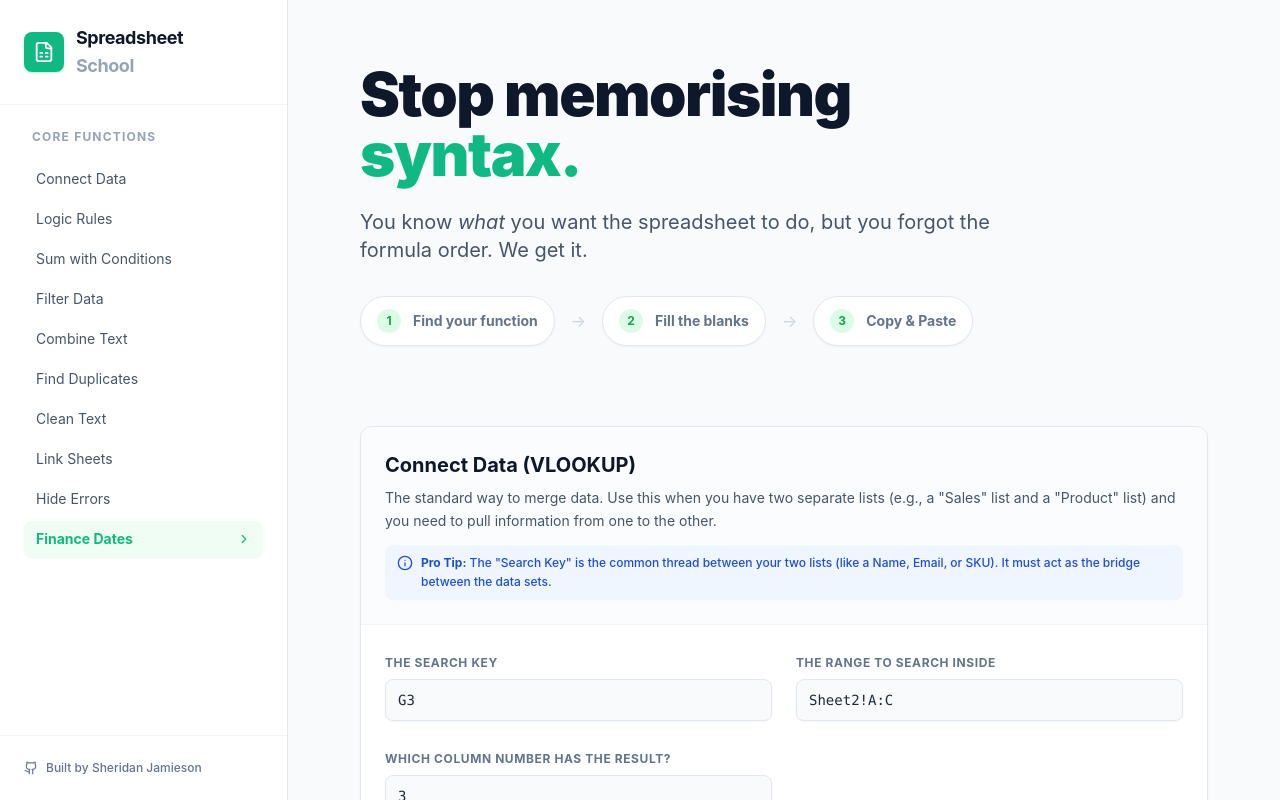
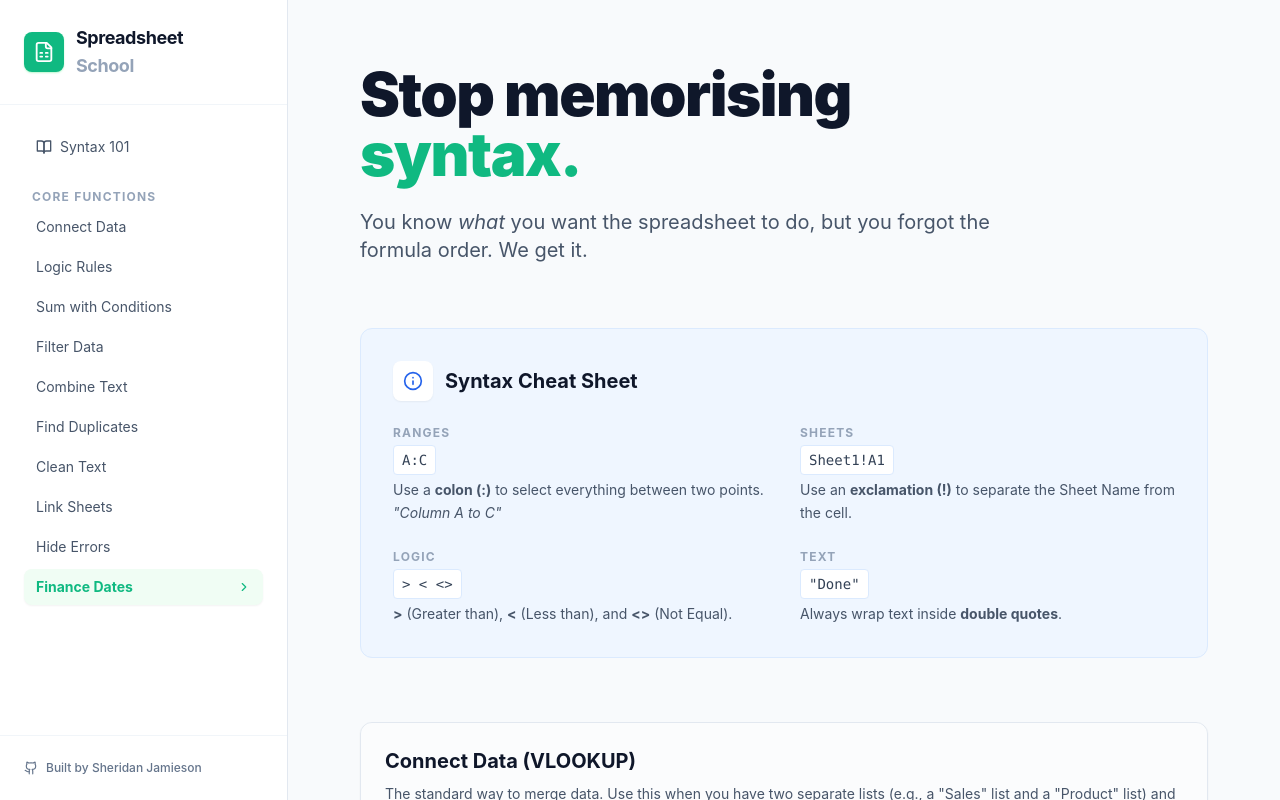
Before and after one commit to sheridan-runs/spreadsheet-school, a React (Vite) app in the folder spreadsheet-school/: page / in a window 1280 px wide. Shown: the top 800 px of the page. Built offline with nearby package versions, Linux system fonts and the light colour scheme.

Commit message:
Update App.tsx

```diff
--- a/spreadsheet-school/src/App.tsx
+++ b/spreadsheet-school/src/App.tsx
@@ -1,4 +1,4 @@
-import { FileSpreadsheet, Menu, X, Github, ChevronRight, ArrowUpRight } from 'lucide-react';
+import { FileSpreadsheet, Menu, X, Github, ChevronRight, ArrowUpRight, Info, BookOpen } from 'lucide-react';
 import { useState, useEffect } from 'react';
 import { FormulaBuilder } from './components/FormulaBuilder';
 
@@ -8,7 +8,7 @@ function App() {
 
   // --- SMART HELPERS ---
 
-  // 1. Handle Quotes for Text (e.g. Apple -> "Apple")
+  // 1. Handle Quotes for Text
   const smartQuote = (val: string) => {
     if (!val) return '""';
     const clean = val.trim();
@@ -18,8 +18,7 @@ function App() {
     return `"${clean}"`;
   };
 
-  // 2. Handle Quotes for Sheet Ranges (Smartest Version)
-  // Accepts: "Sheet1!A:C", "Sheet1 A:C", "Sales Data A:C"
+  // 2. Handle Quotes for Sheet Ranges
   const smartRange = (val: string) => {
     if (!val) return '';
     const clean = val.trim();
@@ -29,34 +28,29 @@ function App() {
       const parts = clean.split('!');
       const sheet = parts[0];
       const range = parts.slice(1).join('!');
-
-      // If already quoted, return as is
       if (sheet.trim().startsWith("'") && sheet.trim().endsWith("'")) return clean;
-
-      // Otherwise add quotes
       return `'${sheet}'!${range}`;
     }
 
     // CASE 2: User forgot "!" and used spaces (e.g. Sales Data A:C)
-    // We assume the *last* part is the Range (A:C) and everything before is the Sheet.
     if (clean.includes(' ')) {
        const parts = clean.split(' ');
-       const range = parts.pop(); // The last chunk (e.g. A:C)
-       const sheet = parts.join(' '); // The rest (e.g. Sales Data)
+       const range = parts.pop();
+       const sheet = parts.join(' ');
        return `'${sheet}'!${range}`;
     }
 
-    // CASE 3: Just a simple range (e.g. A:C)
+    // CASE 3: Just a simple range
     return clean;
   };
 
-  // --- DATA: The Top 10 Spreadsheet Functions ---
+  // --- DATA ---
   const formulas = [
     {
       id: 'vlookup',
       title: 'Connect Data (VLOOKUP)',
       description: 'The standard way to merge data. Use this when you have two separate lists (e.g., a "Sales" list and a "Product" list) and you need to pull information from one to the other.',
-      tip: 'The "Search Key" is the common thread between your two lists (like a Name, Email, or SKU). It must act as the bridge between the data sets.',
+      tip: 'Remember to check the Syntax 101 above if your sheet references aren\'t working!',
       inputs: [
         {
           id: 'searchKey',
@@ -77,7 +71,6 @@ function App() {
           placeholder: 'e.g. 2 (If data is in Col B)'
         },
       ],
-      // Apply smartRange here
       generator: (v: any) => `=VLOOKUP(${v.searchKey}, ${smartRange(v.range)}, ${v.index}, FALSE)`
     },
     {
@@ -132,7 +125,6 @@ function App() {
           placeholder: 'Widgets'
         },
       ],
-      // Applied smartRange to ranges just in case they reference other sheets
       generator: (v: any) => `=SUMIFS(${smartRange(v.sumRange)}, ${smartRange(v.criteriaRange)}, ${smartQuote(v.criterion)})`
     },
     {
@@ -160,7 +152,6 @@ function App() {
           placeholder: 'Completed'
         },
       ],
-      // Applied smartRange here too
       generator: (v: any) => `=FILTER(${smartRange(v.range)}, ${smartRange(v.checkCol)} = ${smartQuote(v.value)})`
     },
     {
@@ -233,7 +224,6 @@ function App() {
           placeholder: 'Sheet1!A:C'
         },
       ],
-      // IMPORTRANGE requires quotes around the string, so smartQuote handles the whole block
       generator: (v: any) => `=IMPORTRANGE(${smartQuote(v.url)}, ${smartQuote(v.range)})`
     },
     {
@@ -284,6 +274,13 @@ function App() {
   useEffect(() => {
     const handleScroll = () => {
       const scrollPosition = window.scrollY + 100;
+      // Add 'syntax' to the scroll spy
+      const syntaxEl = document.getElementById('syntax-101');
+      if (syntaxEl && syntaxEl.offsetTop <= scrollPosition && (syntaxEl.offsetTop + syntaxEl.offsetHeight) > scrollPosition) {
+         setActiveSection('syntax-101');
+         return;
+      }
+
       for (const formula of formulas) {
         const element = document.getElementById(formula.id);
         if (element && element.offsetTop <= scrollPosition && (element.offsetTop + element.offsetHeight) > scrollPosition) {
@@ -298,7 +295,7 @@ function App() {
   return (
     <div className="min-h-screen bg-slate-50 font-sans text-slate-900 flex">
 
-      {/* SIDEBAR NAVIGATION (Desktop) */}
+      {/* SIDEBAR NAVIGATION */}
       <aside className="hidden md:flex w-72 flex-col fixed inset-y-0 border-r border-slate-200 bg-white z-10">
         <div className="p-6 border-b border-slate-100 flex items-center gap-3">
           <div className="w-10 h-10 bg-sheet-green rounded-lg flex items-center justify-center text-white shadow-sm shadow-green-200">
@@ -310,6 +307,19 @@ function App() {
           </div>
         </div>
         <nav className="flex-1 overflow-y-auto p-6 space-y-1">
+          {/* New Syntax Link */}
+          <a
+            href="#syntax-101"
+            className={`group flex items-center justify-between px-3 py-2 text-sm rounded-lg transition-all duration-200 mb-6 ${
+              activeSection === 'syntax-101'
+                ? 'bg-blue-50 text-blue-600 font-bold shadow-sm'
+                : 'text-slate-600 hover:text-blue-600 hover:bg-blue-50'
+            }`}
+          >
+            <span className="flex items-center gap-2"><BookOpen size={16}/> Syntax 101</span>
+            {activeSection === 'syntax-101' && <ChevronRight size={14} />}
+          </a>
+
           <p className="px-2 text-xs font-bold text-slate-400 uppercase tracking-widest mb-4">Core Functions</p>
           {formulas.map(f => (
             <a
@@ -338,7 +348,6 @@ function App() {
 
       {/* MAIN CONTENT */}
       <main className="flex-1 md:ml-72 relative">
-        {/* Mobile Header */}
         <div className="md:hidden flex items-center justify-between p-4 bg-white border-b border-slate-200 sticky top-0 z-40 shadow-sm">
            <div className="flex items-center gap-2 font-bold text-lg">
               <div className="w-8 h-8 bg-sheet-green rounded flex items-center justify-center text-white"><FileSpreadsheet size={16}/></div>
@@ -349,10 +358,16 @@ function App() {
            </button>
         </div>
 
-        {/* Mobile Menu Dropdown */}
         {mobileMenuOpen && (
           <div className="md:hidden fixed inset-0 top-16 bg-white z-50 p-4 overflow-y-auto flex flex-col">
              <div className="flex-1">
+               <a
+                 href="#syntax-101"
+                 onClick={() => setMobileMenuOpen(false)}
+                 className="block px-4 py-4 border-b border-slate-100 text-blue-600 font-bold flex items-center gap-2"
+               >
+                 <BookOpen size={18}/> Syntax 101
+               </a>
                {formulas.map(f => (
                 <a
                   key={f.id}
@@ -365,7 +380,6 @@ function App() {
                ))}
              </div>
 
-             {/* Mobile Footer Link */}
              <div className="pt-6 pb-12 border-t border-slate-100 mt-4">
                <a href="https://sheridanjamieson.com" target="_blank" className="text-sm text-slate-500 flex items-center gap-2 font-medium">
                  <Github size={16} /> Built by Sheridan Jamieson
@@ -374,7 +388,7 @@ function App() {
           </div>
         )}
 
-        <div className="max-w-4xl mx-auto px-6 py-16 space-y-20">
+        <div className="max-w-4xl mx-auto px-6 py-16 space-y-16">
 
           {/* Hero */}
           <div className="space-y-6 md:pr-12">
@@ -384,23 +398,39 @@ function App() {
             <p className="text-lg md:text-xl text-slate-600 max-w-2xl leading-relaxed">
               You know <em>what</em> you want the spreadsheet to do, but you forgot the formula order. We get it.
             </p>
-            <div className="flex flex-col sm:flex-row gap-4 pt-2">
-               <div className="flex items-center gap-3 text-sm font-bold text-slate-500 bg-white border border-slate-200 px-4 py-3 rounded-full shadow-sm">
-                  <div className="w-6 h-6 rounded-full bg-green-100 text-green-600 flex items-center justify-center text-xs">1</div>
-                  Find your function
-               </div>
-               <div className="hidden sm:block text-slate-300 transform rotate-90 sm:rotate-0 self-center">→</div>
-               <div className="flex items-center gap-3 text-sm font-bold text-slate-500 bg-white border border-slate-200 px-4 py-3 rounded-full shadow-sm">
-                  <div className="w-6 h-6 rounded-full bg-green-100 text-green-600 flex items-center justify-center text-xs">2</div>
-                  Fill the blanks
-               </div>
-               <div className="hidden sm:block text-slate-300 transform rotate-90 sm:rotate-0 self-center">→</div>
-               <div className="flex items-center gap-3 text-sm font-bold text-slate-500 bg-white border border-slate-200 px-4 py-3 rounded-full shadow-sm">
-                  <div className="w-6 h-6 rounded-full bg-green-100 text-green-600 flex items-center justify-center text-xs">3</div>
-                  Copy & Paste
-               </div>
-            </div>
           </div>
+
+          {/* NEW SYNTAX CHEAT SHEET */}
+          <section id="syntax-101" className="bg-blue-50 rounded-xl border border-blue-100 p-6 md:p-8 scroll-mt-32">
+             <div className="flex items-center gap-3 mb-6">
+                <div className="w-10 h-10 bg-white rounded-lg flex items-center justify-center text-blue-600 shadow-sm">
+                   <Info size={20} />
+                </div>
+                <h3 className="text-xl font-bold text-slate-900">Syntax Cheat Sheet</h3>
+             </div>
+             <div className="grid grid-cols-1 md:grid-cols-2 gap-x-8 gap-y-6">
+                <div className="space-y-1">
+                   <div className="text-xs font-bold text-slate-400 uppercase tracking-widest">Ranges</div>
+                   <div className="font-mono text-sm bg-white px-2 py-1 rounded border border-blue-100 inline-block text-slate-700">A:C</div>
+                   <p className="text-sm text-slate-600 leading-relaxed">Use a <strong>colon (:)</strong> to select everything between two points. <br/><em>"Column A to C"</em></p>
+                </div>
+                <div className="space-y-1">
+                   <div className="text-xs font-bold text-slate-400 uppercase tracking-widest">Sheets</div>
+                   <div className="font-mono text-sm bg-white px-2 py-1 rounded border border-blue-100 inline-block text-slate-700">Sheet1!A1</div>
+                   <p className="text-sm text-slate-600 leading-relaxed">Use an <strong>exclamation (!)</strong> to separate the Sheet Name from the cell.</p>
+                </div>
+                <div className="space-y-1">
+                   <div className="text-xs font-bold text-slate-400 uppercase tracking-widest">Logic</div>
+                   <div className="font-mono text-sm bg-white px-2 py-1 rounded border border-blue-100 inline-block text-slate-700">&gt; &lt; &lt;&gt;</div>
+                   <p className="text-sm text-slate-600 leading-relaxed"><strong>&gt;</strong> (Greater than), <strong>&lt;</strong> (Less than), and <strong>&lt;&gt;</strong> (Not Equal).</p>
+                </div>
+                <div className="space-y-1">
+                   <div className="text-xs font-bold text-slate-400 uppercase tracking-widest">Text</div>
+                   <div className="font-mono text-sm bg-white px-2 py-1 rounded border border-blue-100 inline-block text-slate-700">"Done"</div>
+                   <p className="text-sm text-slate-600 leading-relaxed">Always wrap text inside <strong>double quotes</strong>.</p>
+                </div>
+             </div>
+          </section>
 
           {/* THE FEED */}
           <div className="space-y-16">
@@ -431,7 +461,6 @@ function App() {
              </a>
           </section>
 
-          {/* Footer */}
           <footer className="pt-16 pb-8 border-t border-slate-200">
              <div className="flex flex-col md:flex-row items-center justify-between gap-4">
                 <div className="text-slate-500 text-sm">
```
